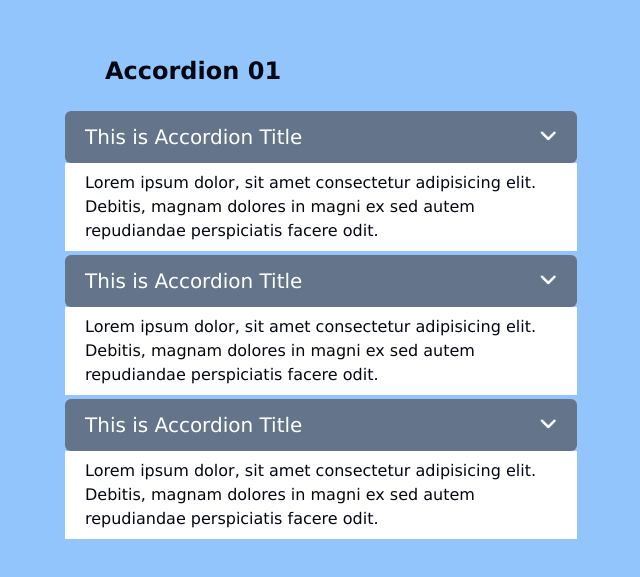
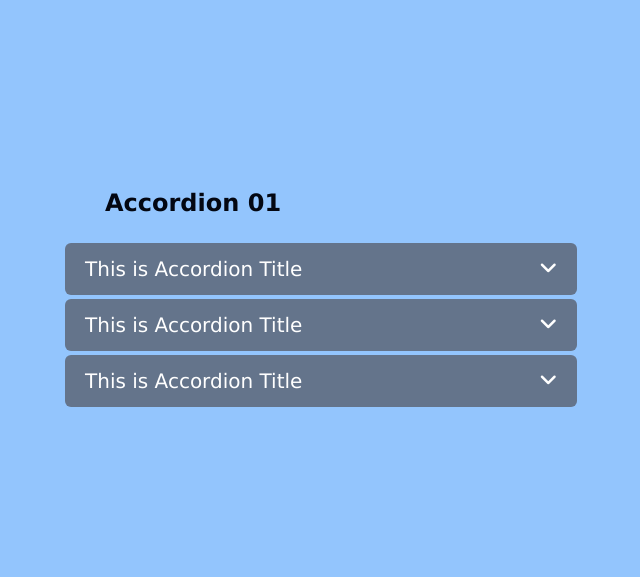
Before and after one commit to dipaksinha80/Master-in-TailwindCSS-Components, a plain HTML site: page 01Accordion/01/index.html in a window 1280 px wide. Shown: the part 113-690 px from the top of the page, without its empty margins (319-959 px from the left). Drawn offline with Linux system fonts and the light colour scheme.

Commit message:
answer show hide func added

```diff
--- a/01Accordion/01/index.html
+++ b/01Accordion/01/index.html
@@ -38,7 +38,9 @@
             ></i>
           </div>
           <div class="accordion-text bg-white">
-            <p class="py-2 px-5 text-gray-950 text-base">
+            <p
+              class="px-5 text-gray-950 text-base invisible h-auto max-h-0 items-center opacity-0 transition-all group-focus:visible group-focus:max-h-screen group-focus:opacity-100 group-focus:duration-1000"
+            >
               Lorem ipsum dolor, sit amet consectetur adipisicing elit. Debitis,
               magnam dolores in magni ex sed autem repudiandae perspiciatis
               facere odit.
@@ -59,7 +61,9 @@
             ></i>
           </div>
           <div class="accordion-text bg-white">
-            <p class="py-2 px-5 text-gray-950 text-base">
+            <p
+              class="px-5 text-gray-950 text-base invisible h-auto max-h-0 items-center opacity-0 transition-all group-focus:visible group-focus:max-h-screen group-focus:opacity-100 group-focus:duration-1000"
+            >
               Lorem ipsum dolor, sit amet consectetur adipisicing elit. Debitis,
               magnam dolores in magni ex sed autem repudiandae perspiciatis
               facere odit.
@@ -80,7 +84,9 @@
             ></i>
           </div>
           <div class="accordion-text bg-white">
-            <p class="py-2 px-5 text-gray-950 text-base">
+            <p
+              class="px-5 text-gray-950 text-base invisible h-auto max-h-0 items-center opacity-0 transition-all group-focus:visible group-focus:max-h-screen group-focus:opacity-100 group-focus:duration-1000"
+            >
               Lorem ipsum dolor, sit amet consectetur adipisicing elit. Debitis,
               magnam dolores in magni ex sed autem repudiandae perspiciatis
               facere odit.
```
